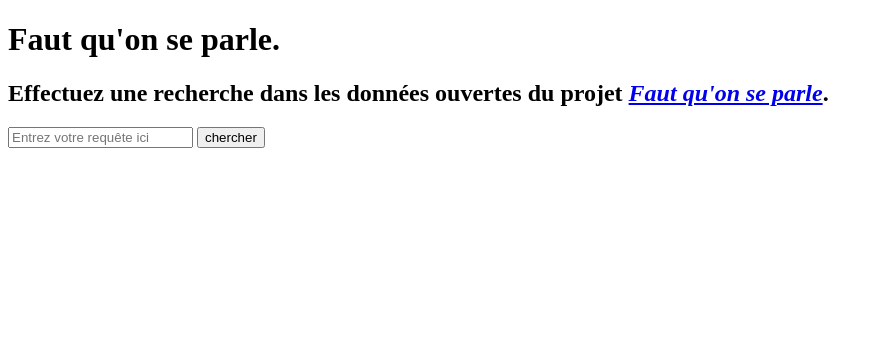
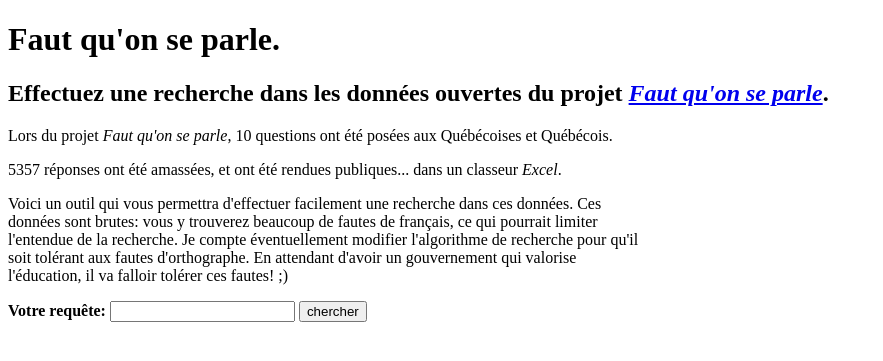
Before and after one commit to lemairecarl/lemairecarl.github.io, a Jekyll site: the page fautquonseparle/index.html, which Jekyll copies as it is, in a window 1280 px wide. Shown: the top 361 px of the page, without its empty margins (0-883 px from the left). Built offline with Jekyll 4.4.1, drawn with Linux system fonts in a browser that asks for light colours.

Commit message:
Ajouter texte fautquonseparle

```diff
--- a/fautquonseparle/index.html
+++ b/fautquonseparle/index.html
@@ -18,8 +18,16 @@
 
     <h2>Effectuez une recherche dans les données ouvertes du projet <a href="http://fautquonseparle.org"><i>Faut qu'on se parle</i></a>.</h2>
 
+    <p>Lors du projet <i>Faut qu'on se parle</i>, 10 questions ont été posées aux Québécoises et Québécois.</p>
+    <p>5357 réponses ont été amassées, et ont été rendues publiques... dans un classeur <i>Excel</i>.</p>
+    <p>Voici un outil qui vous permettra d'effectuer facilement une recherche dans ces données. Ces données sont brutes:
+    vous y trouverez beaucoup de fautes de français, ce qui pourrait limiter l'entendue de la recherche. Je compte
+    éventuellement modifier l'algorithme de recherche pour qu'il soit tolérant aux fautes d'orthographe. En attendant
+    d'avoir un gouvernement qui valorise l'éducation, il va falloir tolérer ces fautes! ;)</p>
+
     <form method="get">
-      <input type="text" id="search-box" name="query" placeholder="Entrez votre requête ici">
+        <label for="search-box">Votre requête: </label>
+        <input type="text" id="search-box" name="query" placeholder="">
       <input type="submit" value="chercher">
     </form>
 
--- a/fautquonseparle/style.css
+++ b/fautquonseparle/style.css
@@ -15,3 +15,11 @@ li .qlabel .aid {
     margin-left: 2em;
     color: #bbb;
 }
+
+body p {
+    max-width: 40em;
+}
+
+form label {
+    font-weight: bold;
+}
```
